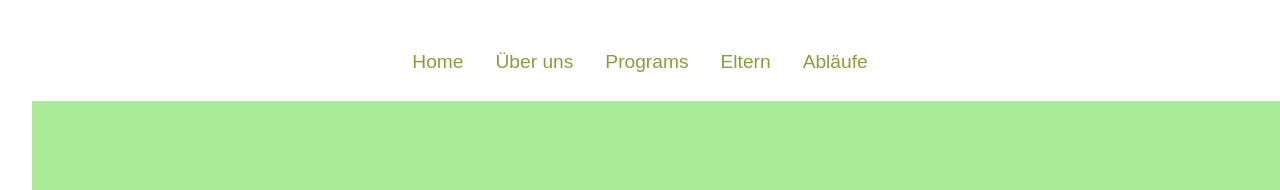
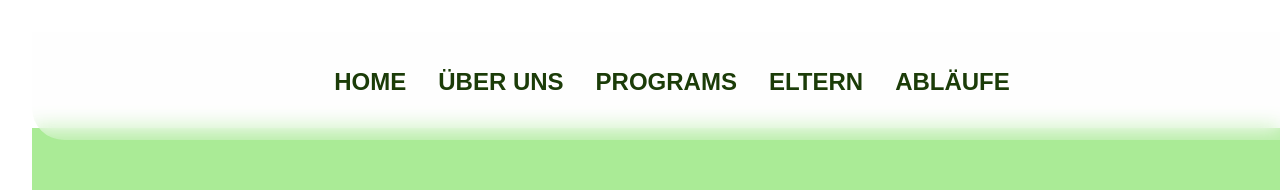
Before and after one commit to tairou97/kita-hoppelhasen-gUG, a React (Vite) app: page / in a window 1280 px wide. Shown: the top 190 px of the page. Built offline with nearby package versions, Linux system fonts and the light colour scheme.

Commit message:
working on home

```diff
--- a/src/Components/Navbar/Navbar.css
+++ b/src/Components/Navbar/Navbar.css
@@ -1,8 +1,10 @@
 li a {
-    font-family: "Comico", sans-serif;
+    font-family: "Supreme", sans-serif;
+    font-weight: 700;
+    text-transform: uppercase;
     text-decoration: none;
-    color: #859F3D;
-    font-size: 1.2rem;
+    color: #1b3c08;
+    font-size: 1.5rem;
     padding: 0 1rem;
     position: relative;
     display: inline-block;
@@ -11,7 +13,7 @@ li a {
 
 
 ul li a:hover {
-    color: #F78154;
+    color: #859F3D;
     transition: 0.5s;
 }
 
@@ -26,8 +28,8 @@ li a::before {
     left: 0;
     width: 0;
     height: 1px;
-    color: #F78154;
-    background-color: #F78154;
+    color: #859F3D;
+    background-color: #859F3D;
     transition: width 0.4s ease-in-out;
     /* sanfte Animation der Breite */
 }
@@ -46,25 +48,22 @@ li a:hover::before {
 .mainNav {}
 
 .nav {
-    /* position: fixed;
-    top: 0;
-    left: 0; */
     width: 100%;
     display: flex;
     justify-content: space-between;
     align-items: center;
-    background-color: #859F3D;
-    padding: 1rem 0;
+    border-bottom-left-radius: 2rem;
+    border-bottom-right-radius: 2rem;
+    background-color: rgba(250, 250, 250, 0.213);
+    backdrop-filter: blur(10px);
+    position: fixed;
     z-index: 1000;
-
     text-decoration: none;
     list-style: none;
     display: flex;
     justify-content: center;
     align-items: center;
     font-size: 1.2rem;
-    background-color: white;
-    padding: 1rem;
 
-
+    padding: 2rem;
 }
--- a/src/Components/Tagesablauf/Tagesablauf.css
+++ b/src/Components/Tagesablauf/Tagesablauf.css
@@ -28,7 +28,7 @@
 
 body {
 
-    background-color: #ffffff;
+    background-color: #c3d2ae;
     margin: 0;
     padding: 0;
     box-sizing: border-box;
@@ -46,6 +46,7 @@ body {
         "ruhezeit vesper nachmittagszeit"
 
     ;
+    margin-top: 6rem;
 }
 
 
--- a/src/Pages/Home/Home.css
+++ b/src/Pages/Home/Home.css
@@ -14,6 +14,7 @@
 
 
 .homeArticle {
+
     display: grid;
     gap: 20px;
     grid-template-columns: repeat(4, 1fr);
@@ -22,7 +23,7 @@
 }
 
 .home {
-
+    margin-top: 6rem;
     padding: 20px;
 
 }
```
Also changed, not shown: src/Pages/Abläufe/Abloeufe.css (+8 -0 lines).
